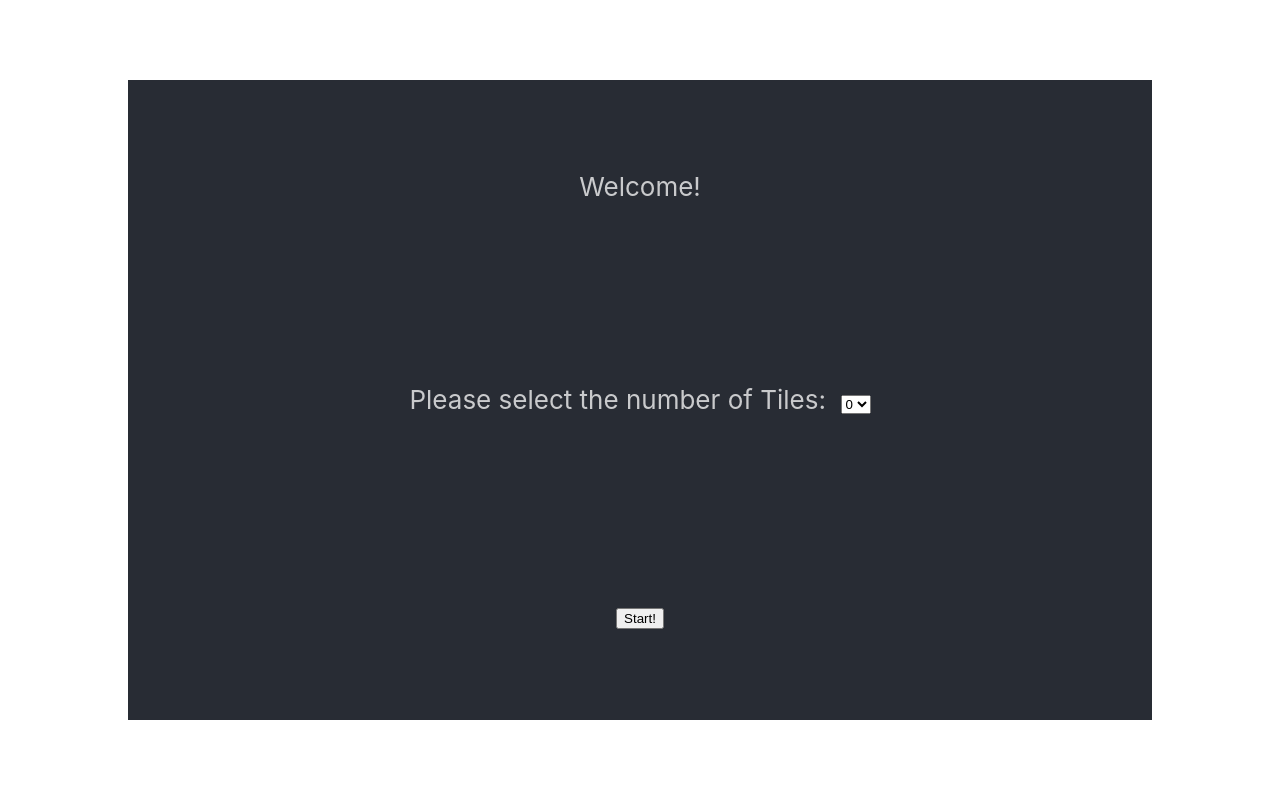
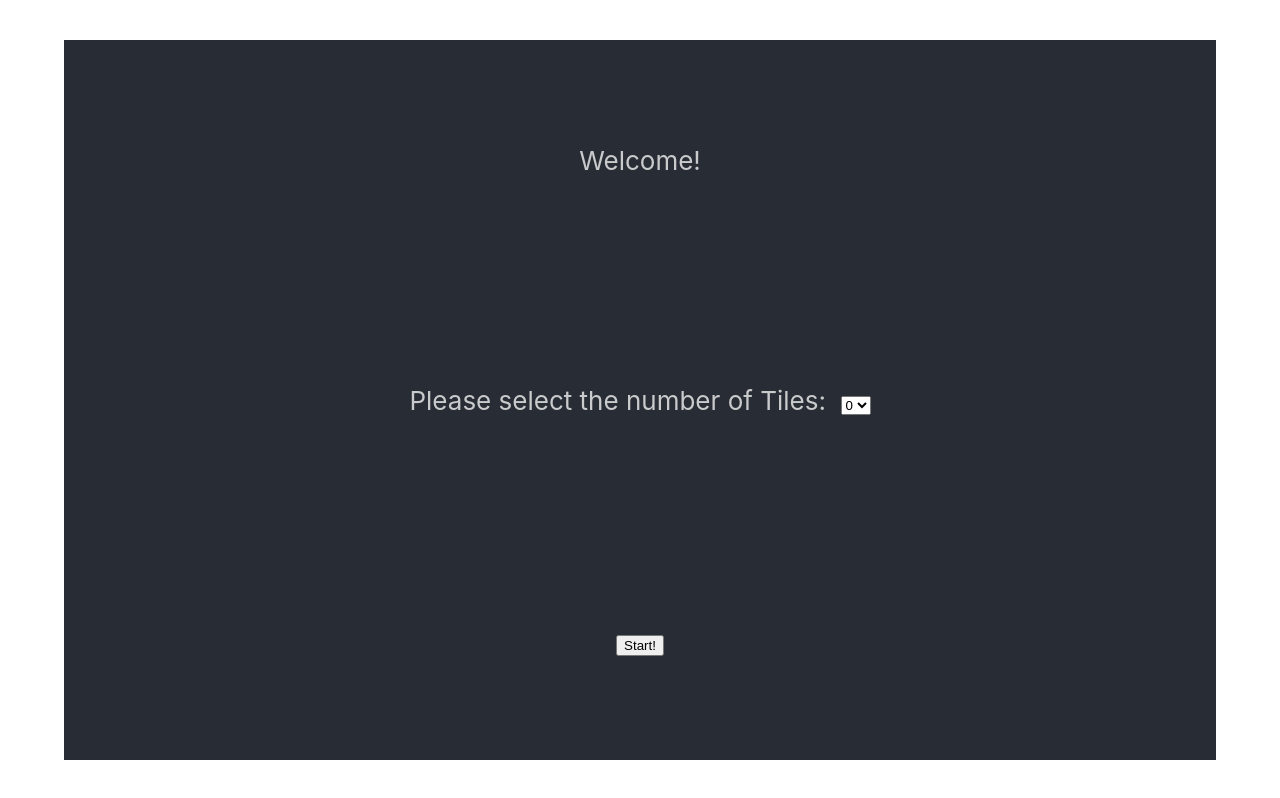
Before and after one commit to achimcc/sam-hanoi, a React (Create React App) app: page / in a window 1280 px wide. Built offline with nearby package versions, Linux system fonts and the light colour scheme.

Commit message:
fixing screen size

```diff
--- a/src/App.tsx
+++ b/src/App.tsx
@@ -6,12 +6,12 @@ const AppDiv = styled.div`
   background-color: #282c34;
   position: fixed;
   text-align: center;
-  width: 80vw;
-  height: 80vh;
-  left: 20%;
-  top: 20%;
-  margin-top: -10vh;
-  margin-left: -10vw;
+  width: 90vw;
+  height: 90vh;
+  left: 10%;
+  top: 10%;
+  margin-top: -5vh;
+  margin-left: -5vw;
   display: flex;
   flex-direction: column;
   align-items: center;
```
